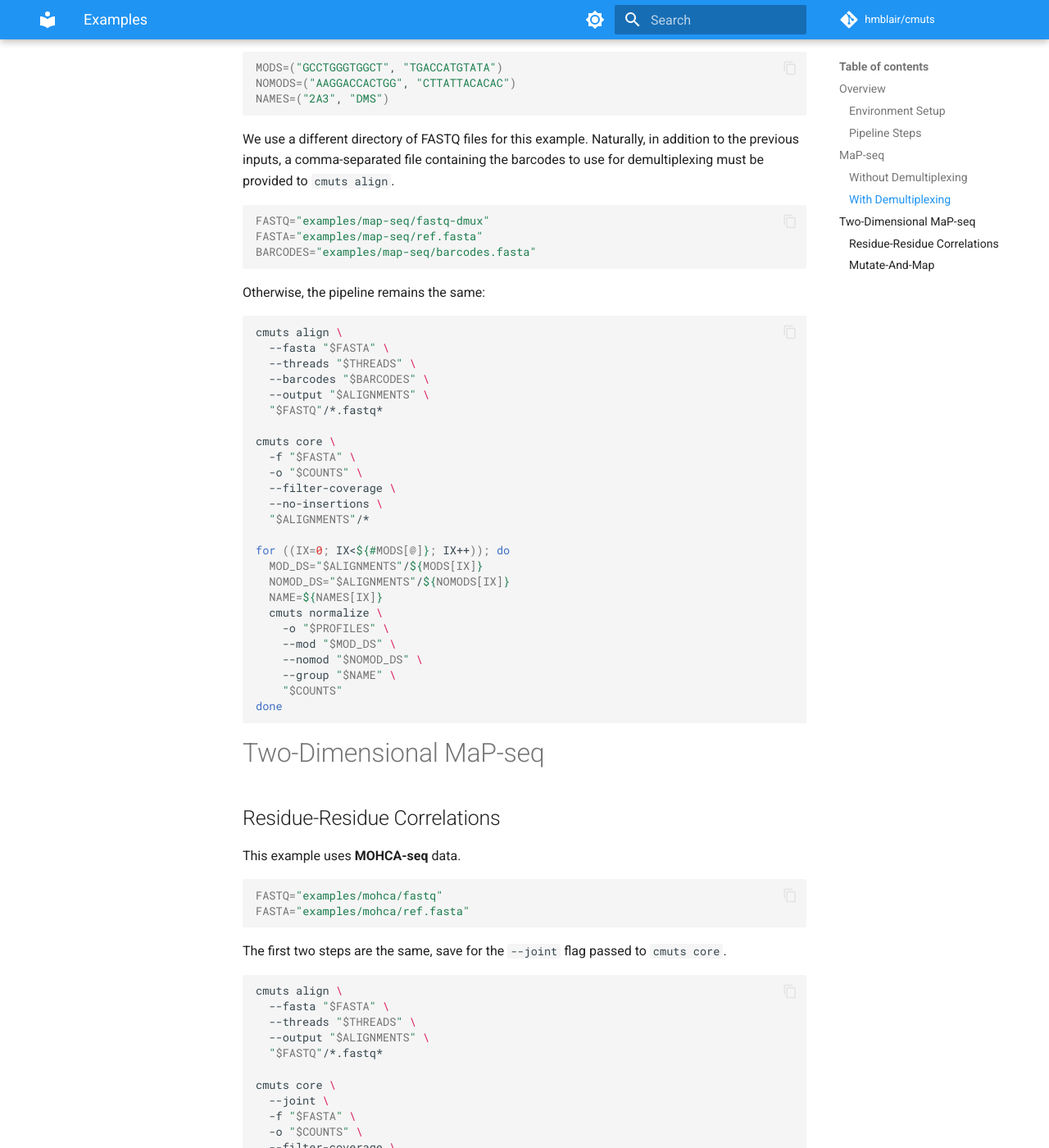
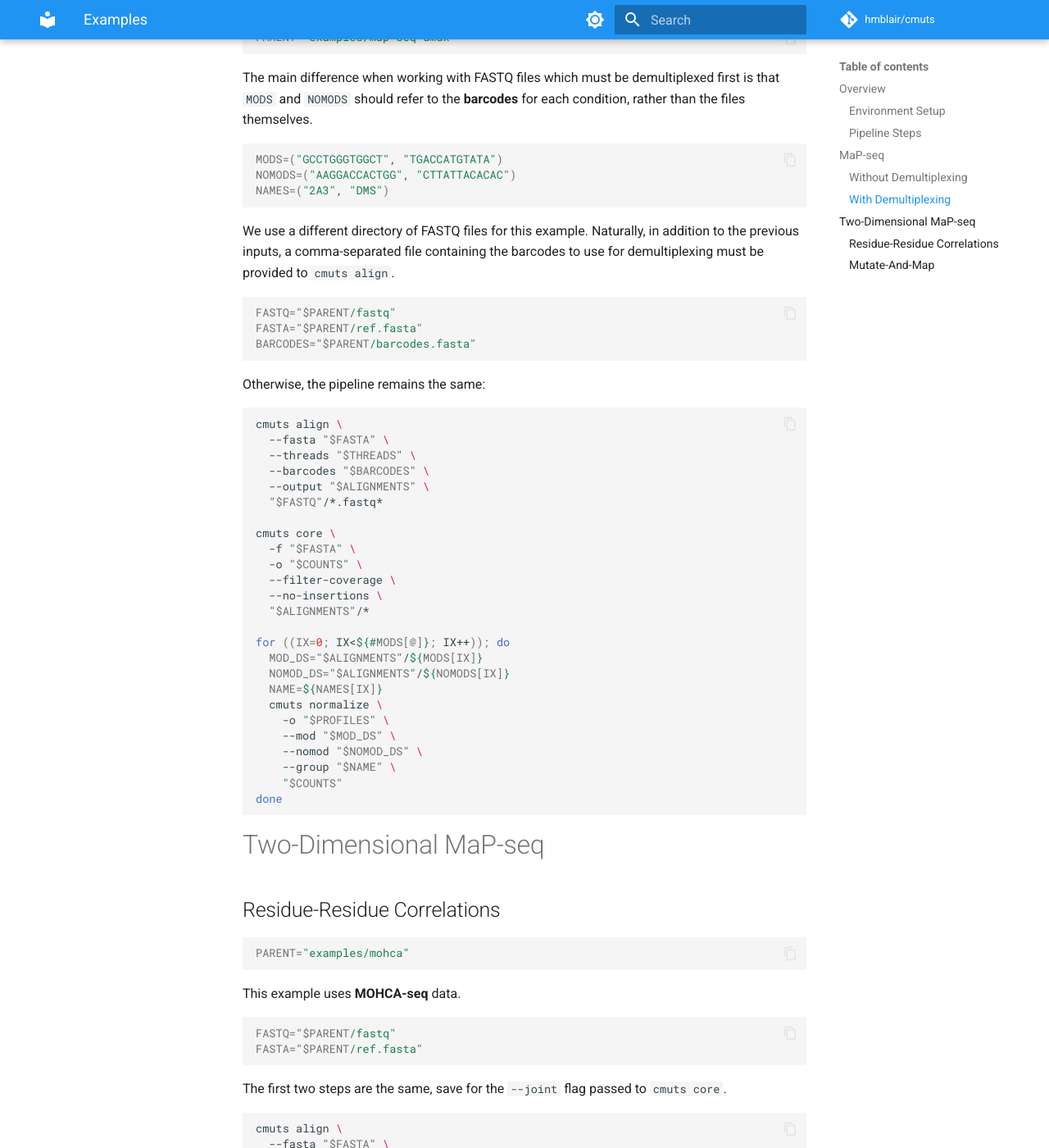
Before and after one commit to hmblair/cmuts, an MkDocs documentation site: the page built from docs/usage/examples.md, in a window 1280 px wide and 1400 px high, scrolled down 2063 px. Shown: the whole window at 82% size. Built offline with MkDocs 1.6.1 and Material for MkDocs 9.7.7, drawn with Linux system fonts in a browser that asks for light colours; comment, search, counter and statistics services are not loaded; some of the changed text lies outside the part shown.

Commit message:
Refactoring

````diff
--- a/docs/usage/examples.md
+++ b/docs/usage/examples.md
@@ -23,11 +23,15 @@ The `cmuts` pipeline consists of three parts:
 
 # MaP-seq
 
+```bash
+PARENT="examples/map-seq"
+```
+
 A directory of FASTQ files and a reference FASTA file is required.
 
 ```bash
-FASTQ="examples/map-seq/fastq"
-FASTA="examples/map-seq/ref.fasta"
+FASTQ="$PARENT/fastq"
+FASTA="$PARENT/ref.fasta"
 ```
 
 In addition, `cmuts normalize` will need to know which datasets correspond to which condition. How this is specified depends on whether demultiplexing is performed or not.
@@ -80,6 +84,10 @@ done
 
 ## With Demultiplexing
 
+```bash
+PARENT="examples/map-seq-dmux"
+```
+
 The main difference when working with FASTQ files which must be demultiplexed first is that `MODS` and `NOMODS` should refer to the **barcodes** for each condition, rather than the files themselves.
 
 ```bash
@@ -91,9 +99,9 @@ NAMES=("2A3", "DMS")
 We use a different directory of FASTQ files for this example. Naturally, in addition to the previous inputs, a comma-separated file containing the barcodes to use for demultiplexing must be provided to `cmuts align`.
 
 ```bash
-FASTQ="examples/map-seq/fastq-dmux"
-FASTA="examples/map-seq/ref.fasta"
-BARCODES="examples/map-seq/barcodes.fasta"
+FASTQ="$PARENT/fastq"
+FASTA="$PARENT/ref.fasta"
+BARCODES="$PARENT/barcodes.fasta"
 ```
 
 Otherwise, the pipeline remains the same:
@@ -130,11 +138,15 @@ done
 
 ## Residue-Residue Correlations
 
+```bash
+PARENT="examples/mohca"
+```
+
 This example uses **MOHCA-seq** data.
 
 ```bash
-FASTQ="examples/mohca/fastq"
-FASTA="examples/mohca/ref.fasta"
+FASTQ="$PARENT/fastq"
+FASTA="$PARENT/ref.fasta"
 ```
 
 The first two steps are the same, save for the `--joint` flag passed to `cmuts core`.
@@ -171,6 +183,10 @@ done
 ## Mutate-And-Map
 
 ```bash
-FASTQ="examples/m2/fastq"
-FASTA="examples/m2/ref.fasta"
+PARENT="examples/m2"
 ```
+
+```bash
+FASTQ="$PARENT/fastq"
+FASTA="$PARENT/ref.fasta"
+```
````
